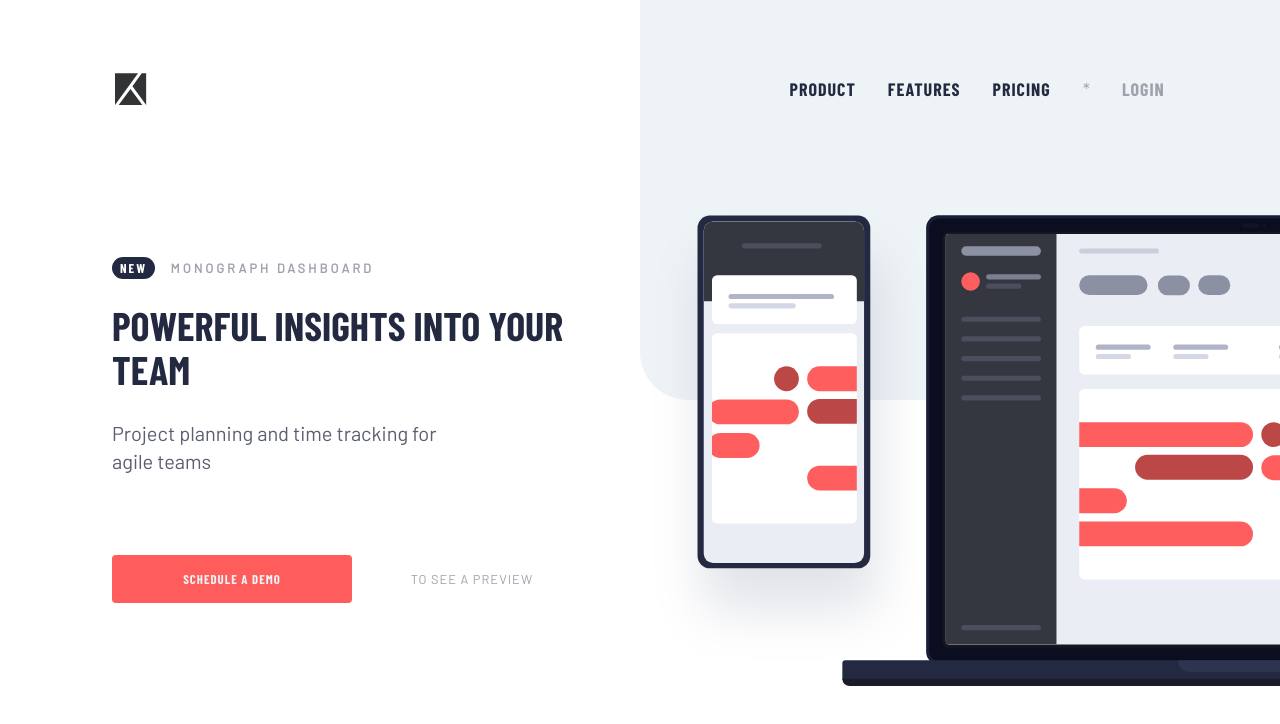
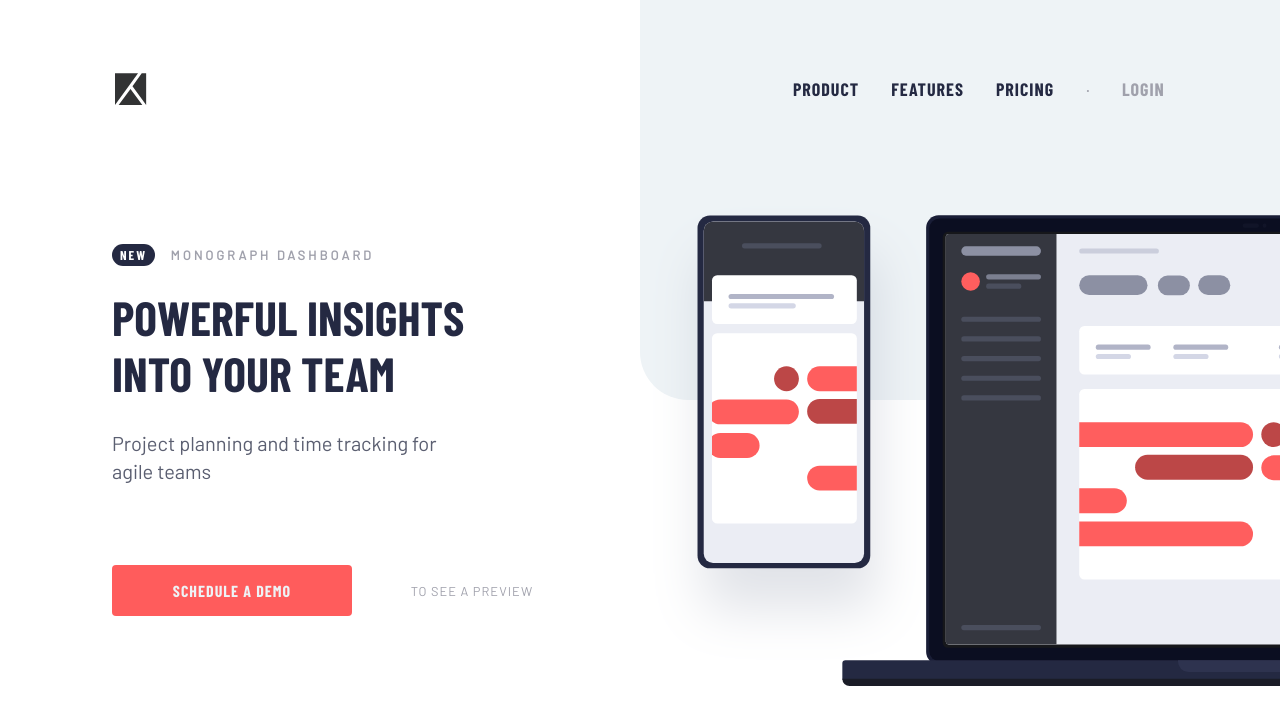
Before and after one commit to LesleyWesley/project-tracking-component, a plain HTML site: page index.html in a window 1280 px wide. Drawn offline with nearby package versions, Linux system fonts and the light colour scheme.

Commit message:
Changed size and spacing of text in main section for desktop

```diff
--- a/css/main.css
+++ b/css/main.css
@@ -389,13 +389,16 @@ a {
   }
 
   .content-section {
-    width: 60%;
+    width: 55%;
     margin: 0 0 0 7rem;
     max-width: 30rem;
   }
 
   h2 {
     margin-top: 1rem;
+    width: 90%;
+    font-size: 3rem;
+    line-height: 3.5rem;
   }
 
   p {
@@ -410,4 +413,8 @@ a {
   a {
     padding: 1rem 0;
   }
+
+  .schedule-link {
+    font-size: 1rem;
+  }
 }
--- a/index.html
+++ b/index.html
@@ -41,7 +41,7 @@
                           <li><a href="#">Product</a></li>
                           <li><a href="#">Features</a></li>
                           <li><a href="#">Pricing</a></li>
-                          <li class="separator">*</li>
+                          <li class="separator">·</li>
                           <li><a href="#" class="login-link">Login</a></li>
                       </ul>
                   </div>
```
